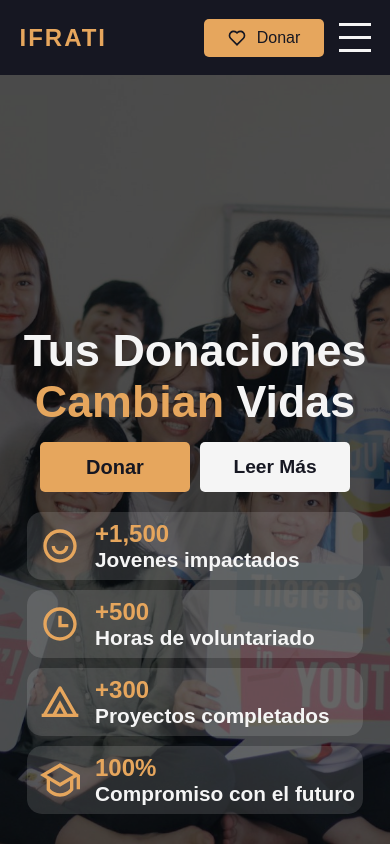
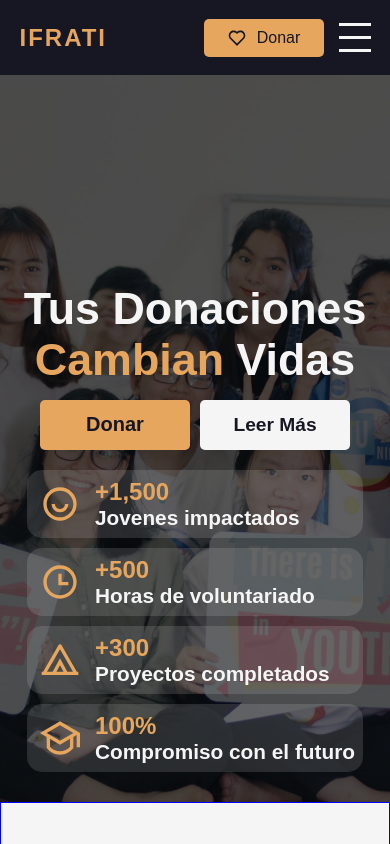
Before and after one commit to SteavenRocha/avanzada-static-page, an Astro site: page / in a window 390 px wide. Shown: the top 844 px of the page. Built offline with nearby package versions, Linux system fonts and the light colour scheme; Astro itself is replaced by a stand-in of ours.

Commit message:
cambio en el tamaño del hero section para moviles

```diff
--- a/src/components/Hero.astro
+++ b/src/components/Hero.astro
@@ -269,6 +269,15 @@ import Boton from "../components/Boton.astro";
     }
 
     @media (max-width: 480px) {
+
+        section {
+            height: 95vh;
+        }
+
+        section::before {
+            height: 95vh;
+        }
+
         .column {
             gap: 10px;
             grid-template-columns: repeat(1, 1fr);
```
